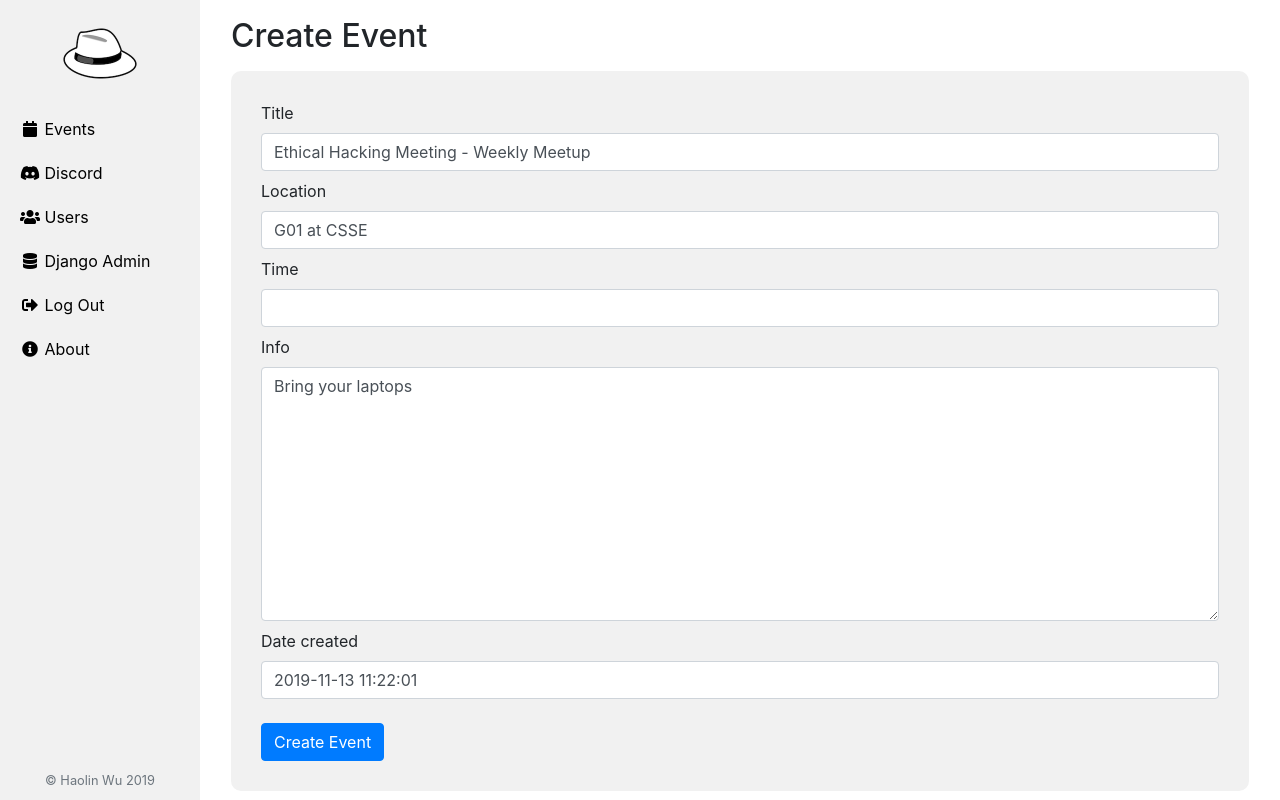
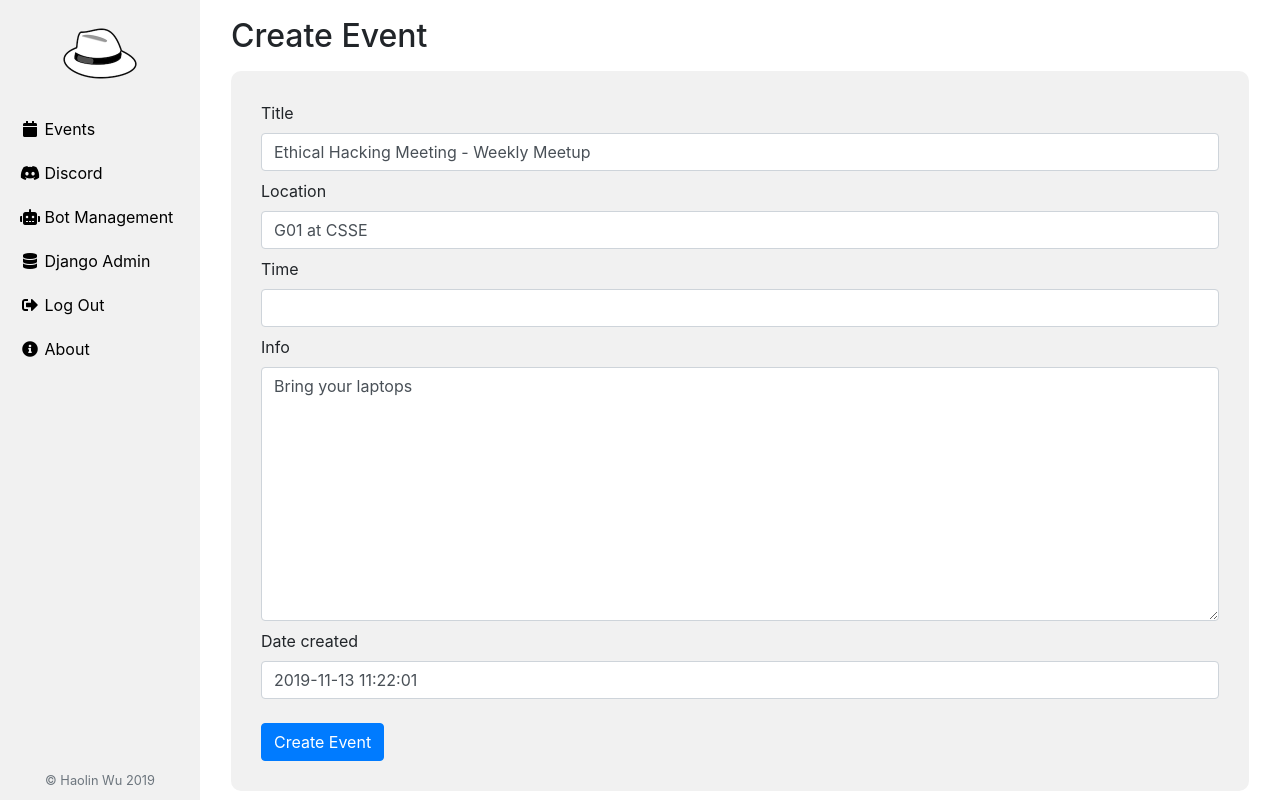
Before and after one commit to Dragonite/djangohat, a Django app: page /events/create/ in a window 1280 px wide. Run offline with Django 3.2, Linux system fonts and the light colour scheme; the visitor is signed in with stand-in values (Sample User, id 1); parts of the project's set-up code (start-up, migrations or seed data) failed here and were passed over; some libraries are stand-ins or nearby versions.

Commit message:
Change sidebar to bot management

```diff
--- a/static/templates/sidebar.html
+++ b/static/templates/sidebar.html
@@ -7,7 +7,7 @@
   <a href="https://discord.gg/NBqqAqp"><i class="fab fa-fw fa-discord"></i> Discord</a>
   {% if user.is_authenticated %}
     {% if user.is_staff %}
-      <a href="{% url 'users:users_index' %}"><i class="fa fa-fw fa-users"></i> Users</a>
+      <a href="{% url 'bot-management:bot_landing' %}"><i class="fa fa-fw fa-robot"></i> Bot Management</a>
     {% endif %}
     {% if user.is_superuser %}
       <a href="{% url 'admin:index' %}"><i class="fa fa-fw fa-database"></i> Django Admin</a>
```
